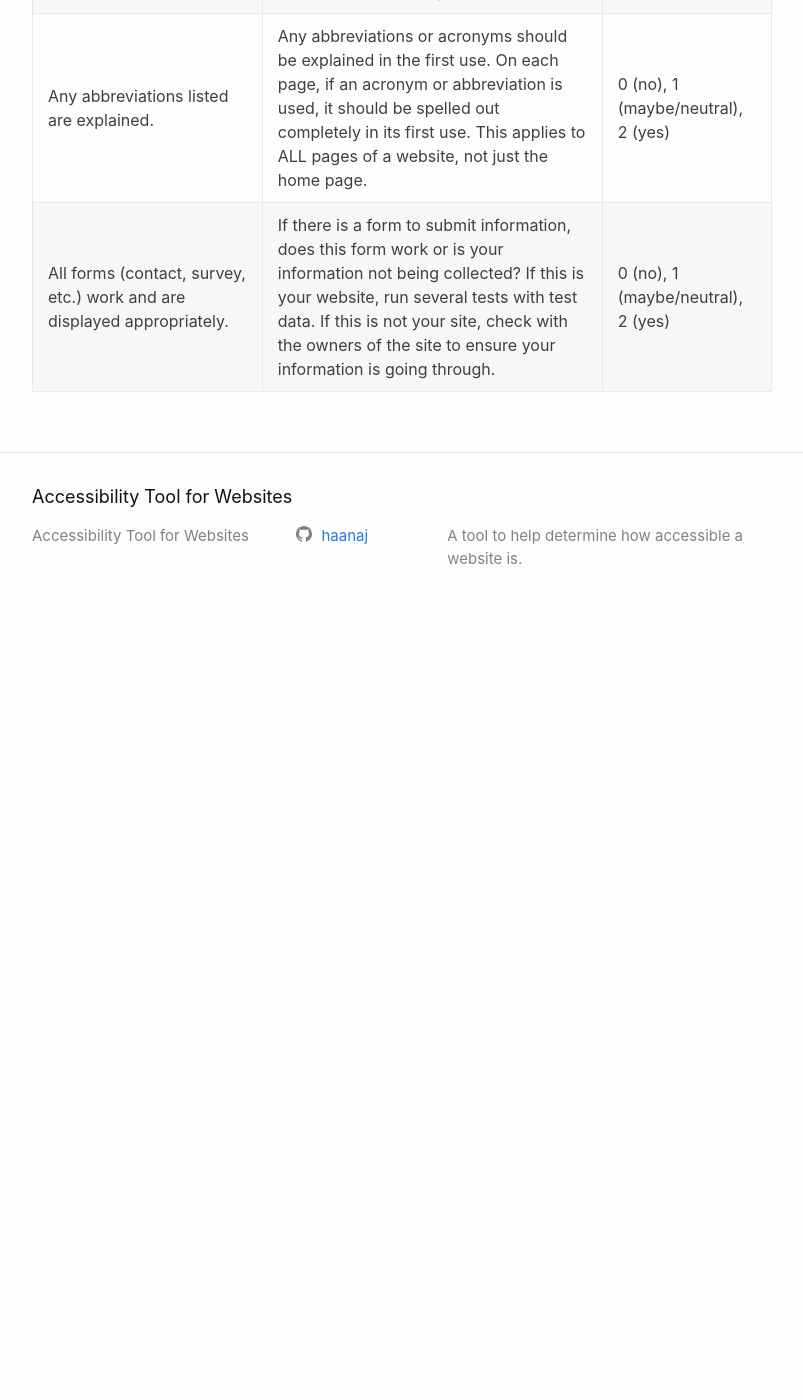
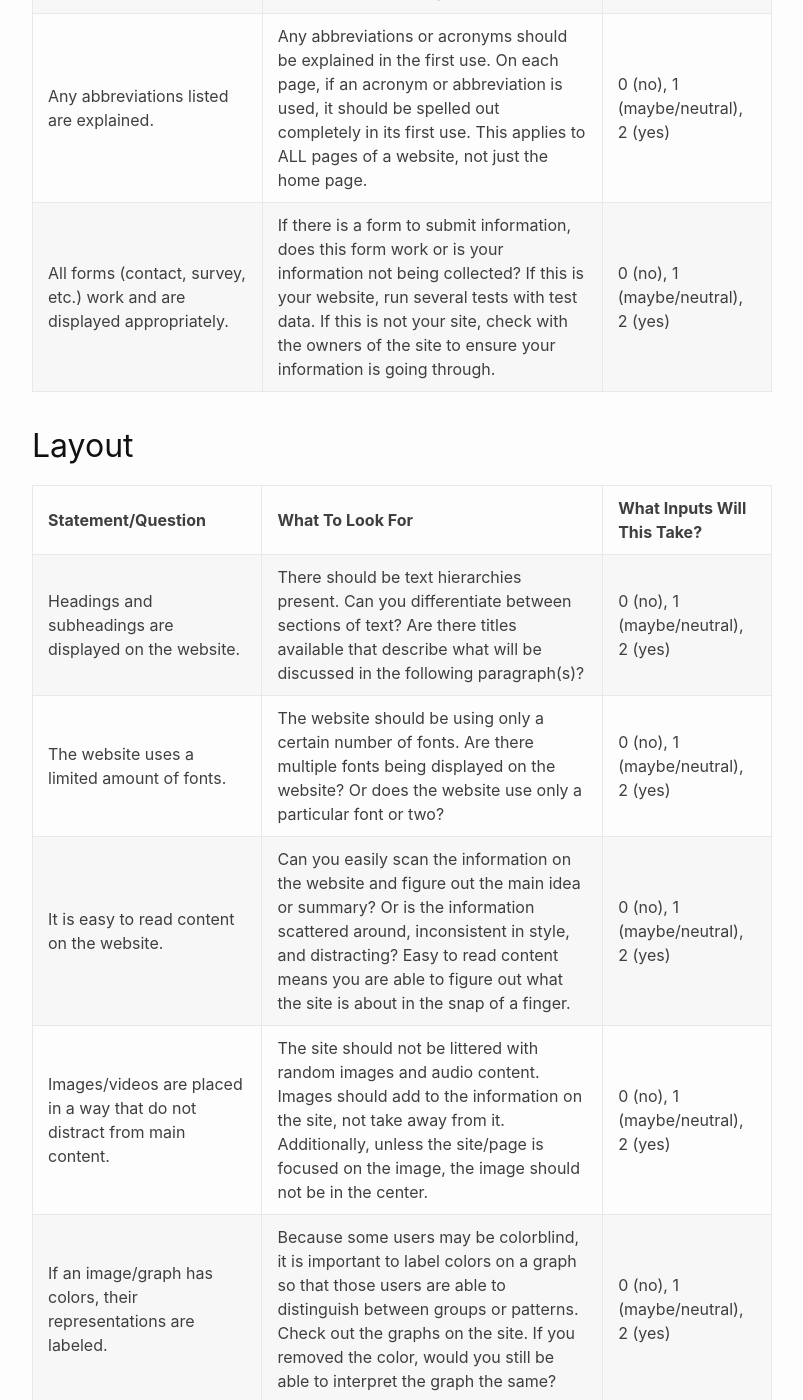
Before and after one commit to haanaj/accessibility-tool, a Jekyll site: the page built from guide.md, in a window 1280 px wide and 1400 px high, scrolled down 2850 px. Shown: the whole window, without its empty margins (238-1041 px from the left). Built offline with Jekyll 4.4.1, drawn with Linux system fonts in a browser that asks for light colours; before the commit the page ends 3480 px from its top, so only the background shows below that; some of the changed text lies outside the part shown.

Commit message:
Adding Layout to guide.md

```diff
--- a/guide.md
+++ b/guide.md
@@ -32,3 +32,14 @@ This guide is broken up by the four sections and will go through each statement
 |You can use the up/down arrows or your keyboard to navigate the site.| Can you avoid using a mouse to navigate the site? Using keyboard features should still provide you with the same access as using a mouse. | 0 (no), 1 (maybe/neutral), 2 (yes)|
 |Any abbreviations listed are explained.| Any abbreviations or acronyms should be explained in the first use. On each page, if an acronym or abbreviation is used, it should be spelled out completely in its first use. This applies to ALL pages of a website, not just the home page. | 0 (no), 1 (maybe/neutral), 2 (yes)|
 |All forms (contact, survey, etc.) work and are displayed appropriately.| If there is a form to submit information, does this form work or is your information not being collected? If this is your website, run several tests with test data. If this is not your site, check with the owners of the site to ensure your information is going through. | 0 (no), 1 (maybe/neutral), 2 (yes)|
+
+## Layout
+
+|**Statement/Question**| **What To Look For**| **What Inputs Will This Take?**|
+|Headings and subheadings are displayed on the website.| There should be text hierarchies present. Can you differentiate between sections of text? Are there titles available that describe what will be discussed in the following paragraph(s)? | 0 (no), 1 (maybe/neutral), 2 (yes)|
+|The website uses a limited amount of fonts.| The website should be using only a certain number of fonts. Are there multiple fonts being displayed on the website? Or does the website use only a particular font or two? | 0 (no), 1 (maybe/neutral), 2 (yes)|
+|It is easy to read content on the website.| Can you easily scan the information on the website and figure out the main idea or summary? Or is the information scattered around, inconsistent in style, and distracting? Easy to read content means you are able to figure out what the site is about in the snap of a finger. | 0 (no), 1 (maybe/neutral), 2 (yes)|
+|Images/videos are placed in a way that do not distract from main content.|	The site should not be littered with random images and audio content. Images should add to the information on the site, not take away from it. Additionally, unless the site/page is focused on the image, the image should not be in the center. | 0 (no), 1 (maybe/neutral), 2 (yes)|
+|If an image/graph has colors, their representations are labeled.| Because some users may be colorblind, it is important to label colors on a graph so that those users are able to distinguish between groups or patterns. Check out the graphs on the site. If you removed the color, would you still be able to interpret the graph the same? | 0 (no), 1 (maybe/neutral), 2 (yes)|
+|The layout remains consistent when you navigate from page to page.| This is important because users don't want new patterns or layouts thrown at them every single time they access a different portion of the website. When you access a different page, does the layout (headings, subheadings, font, size, etc.) stay relatively the same? | 0 (no), 1 (maybe/neutral), 2 (yes)|
+|Graphs and tables have all necessary features.| Check to see if graphs include titles, labels, captions, keys, and interpretations. If they do not, then users will not be able to understand them. | 0 (no), 1 (maybe/neutral), 2 (yes)|
```
